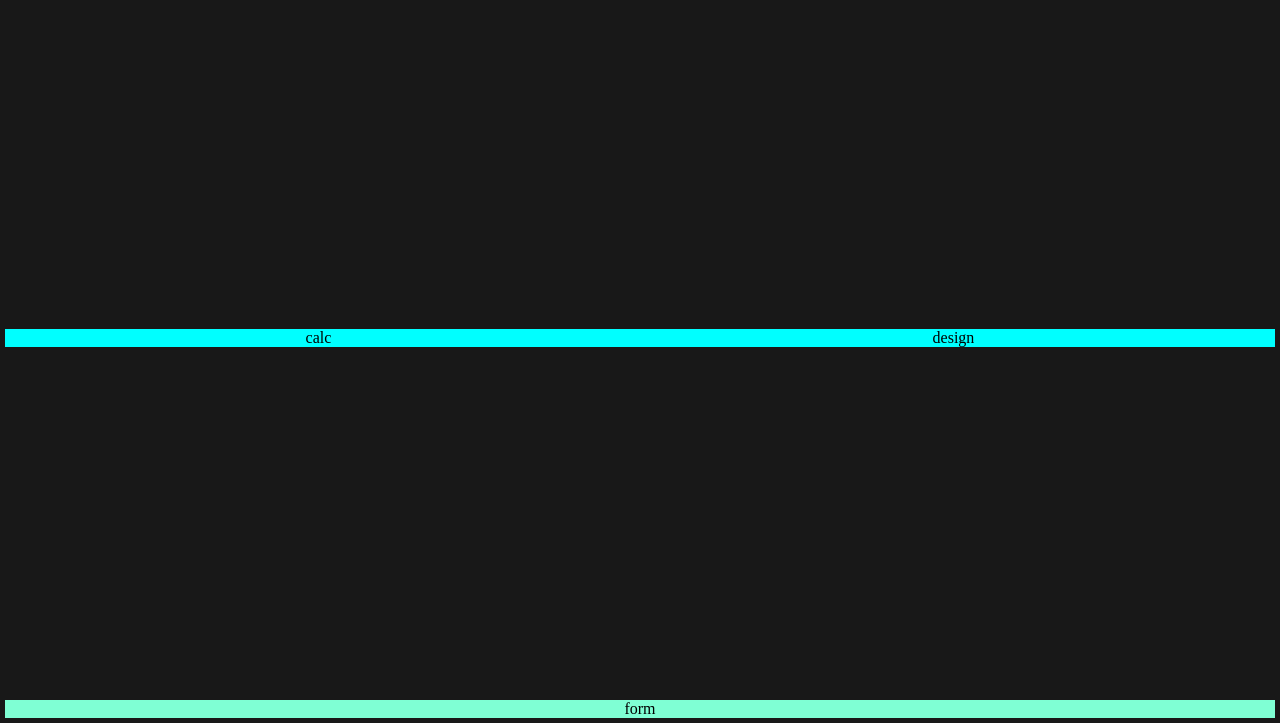
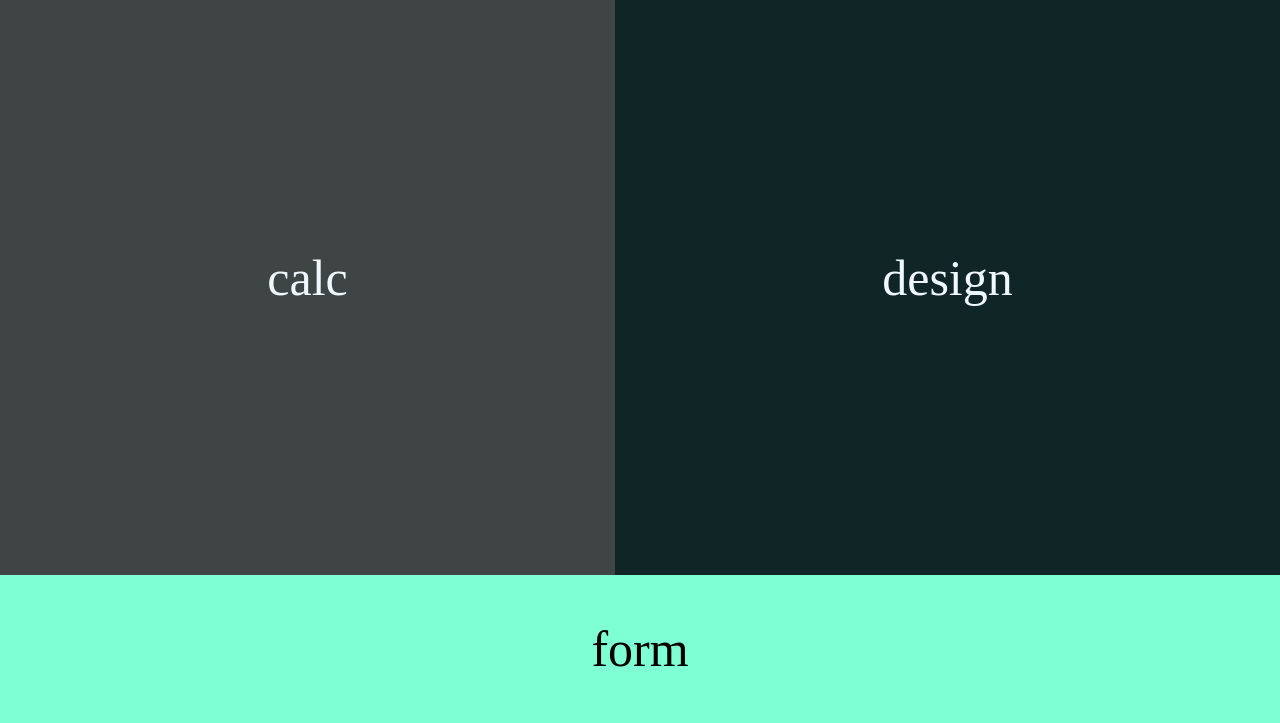
Before and after one commit to VihSej/Project---HexCalc, a plain HTML site: page index.html in a window 1280 px wide. Shown: the part 77-800 px from the top of the page. Drawn offline with Linux system fonts and the light colour scheme.

Commit message:
added areas
gave calc, design and form divs proper space

```diff
--- a/index.css
+++ b/index.css
@@ -167,17 +167,48 @@ nav a {
 
 
 .calc-and-design {
-    background-color: aqua;
     display: flex;
-    width: calc(100% - 10px);
     flex-direction: row;
     justify-content: space-around;
-    margin: 5px 5px;
+    width: 100%;
+    height: 100%;
+    margin: 0;
+    padding: 0;
+}
 
+.calc{
+    background-color: rgb(63, 68, 68);
+    display: flex;
+    justify-content: center;
+    align-items: center;
+    flex-grow: 1;
+    text-align: center;
+    font-size: 50px;
+    color: aliceblue;
 }
+
+.design{
+    background-color: rgb(16, 38, 38);
+    display: flex;
+    justify-content: center;
+    align-items: center;
+    flex-grow: 1;
+    text-align: center;
+    font-size: 50px;
+    color: aliceblue;
+}
+
+
 
 .form {
     background-color: aquamarine;
     text-align: center;
-    margin: 5px 5px;
+    display: flex;
+    justify-content: center;
+    align-items: center;
+    width: 100%;
+    height: 200px;
+    margin: 0;
+    padding: 0;
+    font-size: 50px;
 }
```
